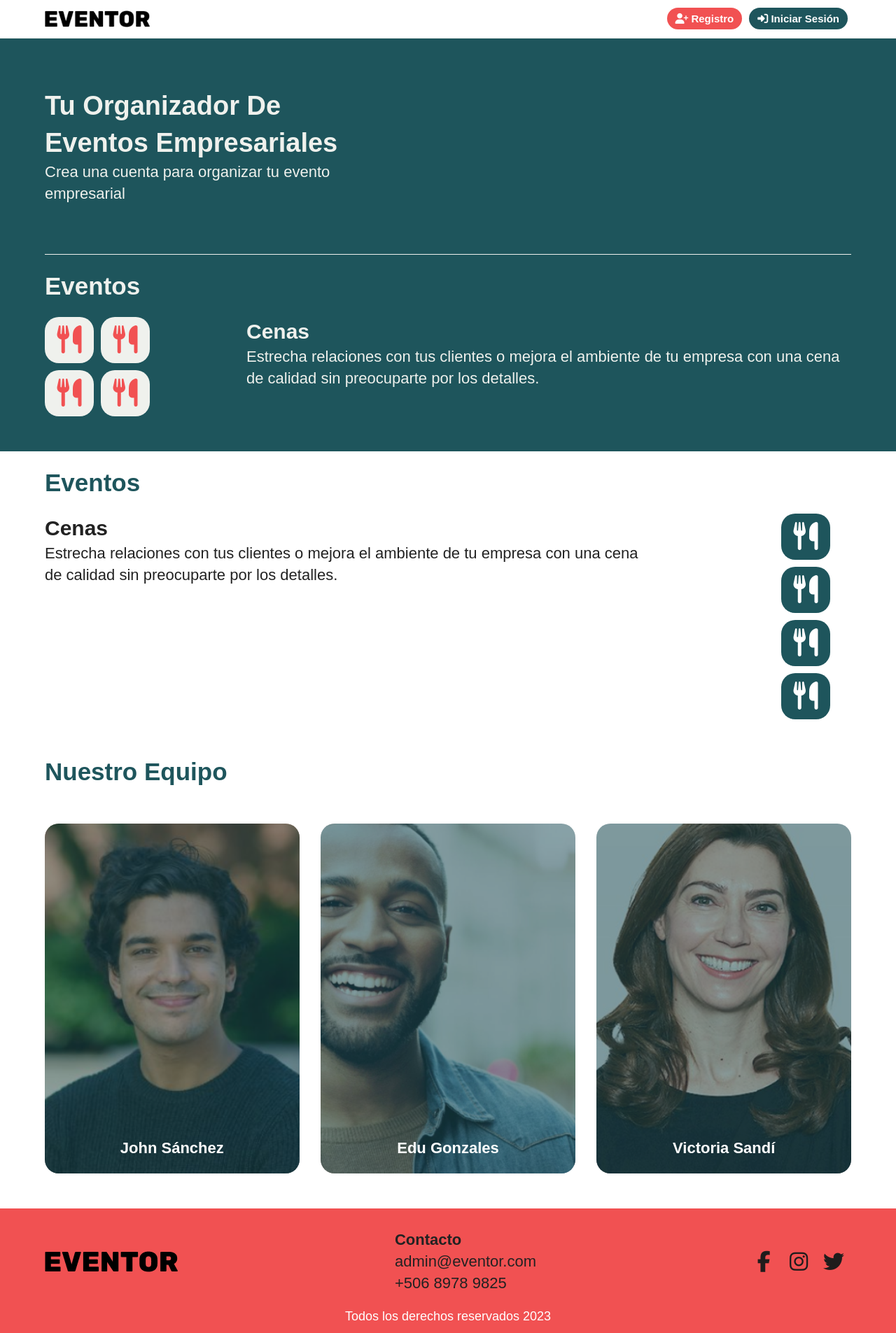
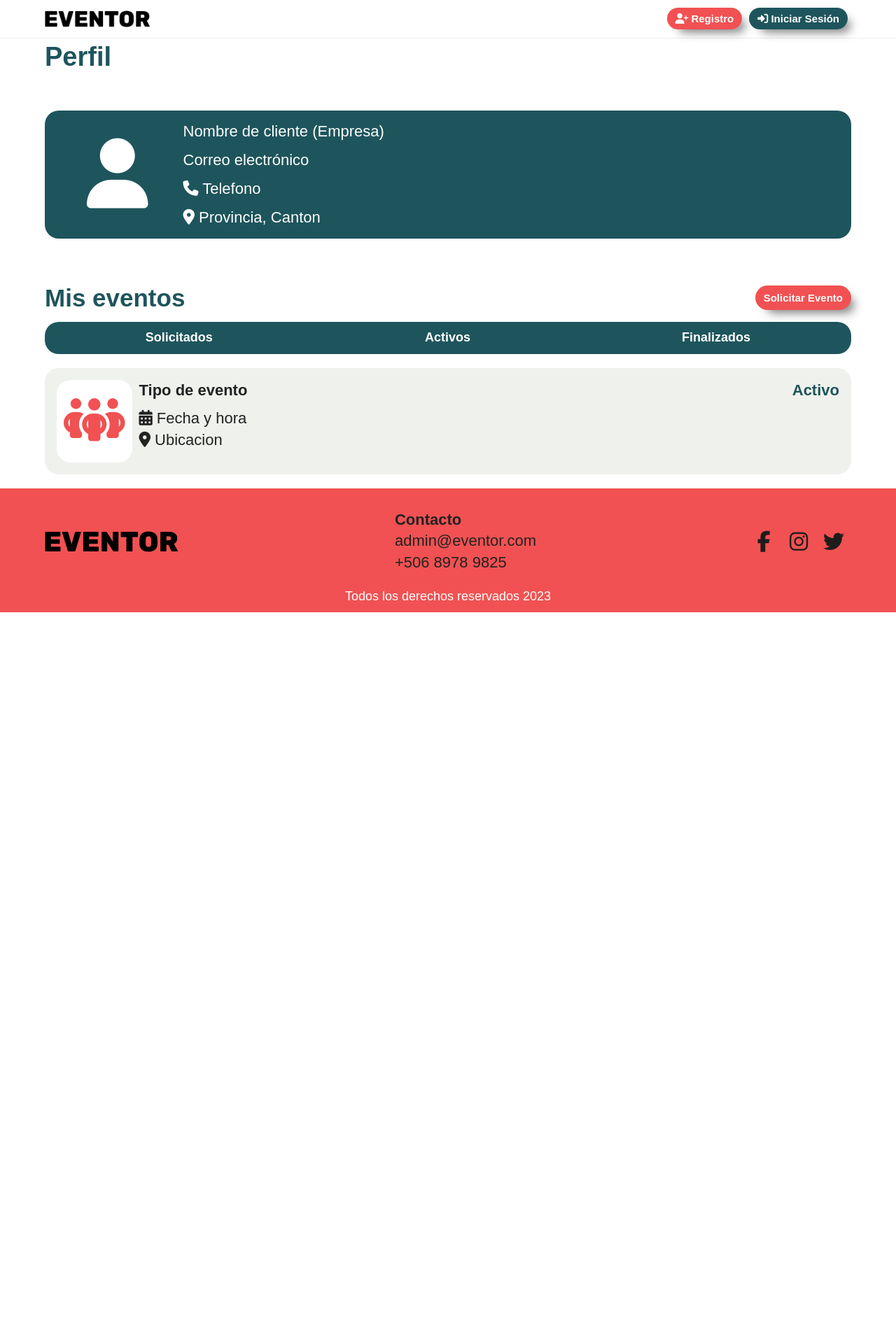
Before and after one commit to JohnSC31/eventor, a PHP site: page /eventor/profile in a window 1280 px wide. Shown: the whole page at 70% size. After the commit the page ends 875 px from the top, so only its background shows below. Run offline with PHP 8.4, Linux system fonts and the light colour scheme.

Commit message:
Finalizacion diseno cliente

```diff
--- a/app/controllers/Views.php
+++ b/app/controllers/Views.php
@@ -56,6 +56,24 @@
             $this->loadView('pages/signup', $data); // se carga la vista necesaria
         }
 
+        // CARGA DE PERFIL
+        public function profile(){
+            $data = $this->getPageData('profile','Perfil de usuario');
+            $this->loadView('pages/profile', $data); // se carga la vista necesaria
+        }
+
+        // CARGA DE DETALLE DE EVENTO
+        public function event(){
+            $data = $this->getPageData('event','Detalle de evento');
+            $this->loadView('pages/event', $data); // se carga la vista necesaria
+        }
+
+        // CARGA DE SOLICITAR EVENTO
+        public function request(){
+            $data = $this->getPageData('request','Solicitar evento');
+            $this->loadView('pages/request', $data); // se carga la vista necesaria
+        }
+
 
     }
 
--- /dev/null
+++ b/app/views/pages/profile.php
@@ -0,0 +1,54 @@
+<div class="container">
+    <h1>Perfil</h1>
+    <div class="client-profile">
+        <div class="client-pic">
+            <i class="fa-solid fa-user"></i>
+        </div>
+        <div class="client-info">
+            <p>Nombre de cliente (Empresa)</p>
+            <p>Correo electrónico</p>
+            <p><i class="fa-solid fa-phone"></i> Telefono</p>
+            <p><i class="fa-solid fa-location-dot"></i> Provincia, Canton</p>
+        </div>
+    </div>
+
+    <div class="client-events-container">
+        <div class="client-events-header">
+            <h2>Mis eventos</h2>
+            <a href="<?php echo URL_PATH; ?>request" class="btn btn_red">Solicitar Evento </a>
+        </div>
+
+        <nav class="client-events-nav">
+            <ul>
+                <li>Solicitados</li>
+                <li>Activos</li>
+                <li>Finalizados</li>
+            </ul>
+        </nav>
+
+        <div class="client-events-list">
+
+            <div class="event-item">
+
+                <div class="event-item-content">
+                    <div class="event-icon-container">
+                        <i class="fa-solid fa-people-group"></i>
+                    </div>
+                    <div class="event-summary">
+                        <div class="event-item-header">
+                            <p>Tipo de evento</p>
+                            <p class="status">Activo</p>
+                        </div>
+
+                        <p><i class="fa-solid fa-calendar-days"></i> Fecha y hora</p>
+                        <p> <i class="fa-solid fa-location-dot"></i> Ubicacion</p>
+                    </div>
+                </div>
+
+            </div><!-- .event-item -->
+
+
+        </div>
+
+    </div>
+</div>
--- a/app/views/pages/signup.php
+++ b/app/views/pages/signup.php
@@ -4,7 +4,7 @@
 
 
     <div class="form-container">
-        <form id="login_form" method="post" enctype="multipart/form-data">
+        <form id="signup-form" method="post" enctype="multipart/form-data">
             <div class="col_2 form-input-container">
 
                 <div class="col">
--- a/public/css/main.css
+++ b/public/css/main.css
@@ -106,6 +106,7 @@
     --grey: #EFF1ED;
     /* COLORES APOYO */
     --white: #ffffff;
+    --darkGreen: #133439;
 
     /* radius objects */
     --radius: 2rem;
@@ -243,6 +244,10 @@
     border: 2px solid;
     transition: all .2s ease;
     border-color: transparent;
+    /* sombra */
+    box-shadow: 10px 10px 14px -6px rgba(0,0,0,0.51);
+-webkit-box-shadow: 10px 10px 14px -6px rgba(0,0,0,0.51);
+-moz-box-shadow: 10px 10px 14px -6px rgba(0,0,0,0.51);
 }
 
 /* RED BUTTOM */
@@ -723,25 +728,184 @@
     margin-top: 2rem;
 }
 
-/*////////////////////// -------------------------- SIGNUP/ REGISTRO --------------------------------------------- ///////////////////////*/
-/*  -----------RESPONSIVE SIGNUP FORM----------------*/
-@media only screen and (max-width: 1120px) {
-    div.signup_form{
-      width: 40%;
-    }
+/*////////////////////// -------------------------- PROFILE / PERFIL --------------------------------------------- ///////////////////////*/
+body#profile h1{
+    color: var(--green);
 }
-@media only screen and (max-width: 768px) {
-    div.signup_form{
-        width: 50%;
-    }
+
+body#profile div.client-profile{
+    margin: 5rem 0;
+    background-color: var(--green);
+    border-radius: var(--radius);
+    padding: 1rem;
+    display: flex;
+    align-items: center;
+    color: var(--white);
 }
-@media only screen and (max-width: 568px) {
-    div.signup_form{
-        width: 80%;
-    }
+
+body#profile div.client-profile div.client-pic{
+    font-size: 10rem;
+    padding: 0 5rem;
 }
-@media only screen and (max-width: 420px) {
-    div.signup_form{
-        width: 95%;
-    }
+
+body#profile div.client-profile div.client-info p{
+    padding: .5rem 0;
 }
+
+body#profile div.client-events-header{
+    display: flex;
+    align-items: center;
+    justify-content: space-between;
+    padding: 1rem 0;
+    color: var(--green);
+}
+
+body#profile nav.client-events-nav ul{
+    display: flex;
+    background-color: var(--green);
+    border-radius: var(--radius);
+    overflow: hidden;
+}
+
+body#profile nav.client-events-nav li{
+    flex: 0 0 33.3%;
+    padding: 1rem 0;
+    color: var(--white);
+    text-align: center;
+    font-weight: bold;
+    font-size: 1.8rem;
+
+}
+
+body#profile nav.client-events-nav li:hover{
+    background-color: var(--darkGreen);
+    cursor: pointer;
+}
+
+body#profile div.client-events-list{
+    padding: 2rem 0;
+}
+
+body#profile div.client-events-list div.event-item{
+    background-color: var(--grey);
+    border-radius: var(--radius);
+    padding: 1.5rem;
+    border: 2px solid transparent
+}
+
+body#profile div.client-events-list div.event-item:hover{
+    transition: all .5s ease;
+    border-color: var(--black);
+    cursor: pointer;
+}
+body#profile div.client-events-list div.event-item-content{
+    display: flex;
+}
+
+body#profile div.client-events-list div.event-item-content div.event-icon-container{
+    background-color: var(--white);
+    padding: 1rem;
+    border-radius: var(--radius);
+    font-size: 7rem;
+    color: var(--red);
+    margin-right: 1rem;
+}
+
+body#profile div.event-item div.event-item-content div.event-summary{
+    flex-grow: 1;
+    display: flex;
+    flex-direction: column;
+}
+
+body#profile div.event-item div.event-item-content div.event-item-header{
+    display: flex;
+    justify-content: space-between;
+    font-weight: bold;
+    margin-bottom: 1rem;
+}
+
+body#profile div.event-item div.event-item-content p.status{
+    color: var(--green);
+}
+
+/*////////////////////// -------------------------- REQUEST / SOLICITUD --------------------------------------------- ///////////////////////*/
+body#request h1{
+    color: var(--green);
+}
+body#request div.request-form-container{
+    padding: 3rem 0;
+}
+
+body#request form input[type]:not([type=submit]),
+body#request form select,
+body#request form textarea{
+    background-color: var(--grey);
+}
+
+body#request form div.form-service-container label{
+    font-size: 1.8rem;
+}
+
+body#request form div.form-service-container i{
+    color: var(--red);
+    margin-right: 1rem;
+}
+
+/*////////////////////// -------------------------- EVENT / EVENTO --------------------------------------------- ///////////////////////*/
+body#event h1{
+    color: var(--green);
+}
+
+body#event div.event-detail-container{
+    background-color: var(--grey);
+    padding: 3rem;
+    border-radius: var(--radius);
+    margin-top: 2rem;
+}
+
+body#event div.event-detail-container div.event-sumary-container{
+    display: flex;
+}
+
+body#event div.event-detail-container div.event-icon{
+    background-color: var(--white);
+    border-radius: var(--radius);
+    padding: 1rem 3rem;
+    color: var(--red);
+    font-size: 5rem;
+    display: flex;
+    align-items: center;
+    justify-content: center;
+}
+body#event div.event-detail-container div.event-summary{
+    flex-grow: 1;
+    padding-left: 1rem;
+}
+
+body#event div.event-detail-container div.event-summary-header{
+    display: flex;
+    align-items: center;
+    justify-content: space-between;
+    margin-bottom: 1rem;
+}
+
+body#event div.event-detail-container div.event-summary-header p.status{
+    color: var(--green);
+    font-weight: bold;
+}
+
+body#event div.event-detail-container div.event-details-container{
+    display: flex;
+    padding-top: 2rem;
+}
+body#event div.event-detail-container div.event-details-container > div{
+    flex: 0 0 33.3%;
+    padding: 0 1rem;
+    text-align: center;
+}
+
+body#event div.event-detail-container div.event-details-container p.subtitule{
+    flex: 0 0 33.3%;
+    padding: 0 1rem;
+    text-align: center;
+}
```
Also changed, not shown: app/views/pages/event.php (added, +33 -0 lines), app/views/pages/request.php (added, +101 -0 lines).
